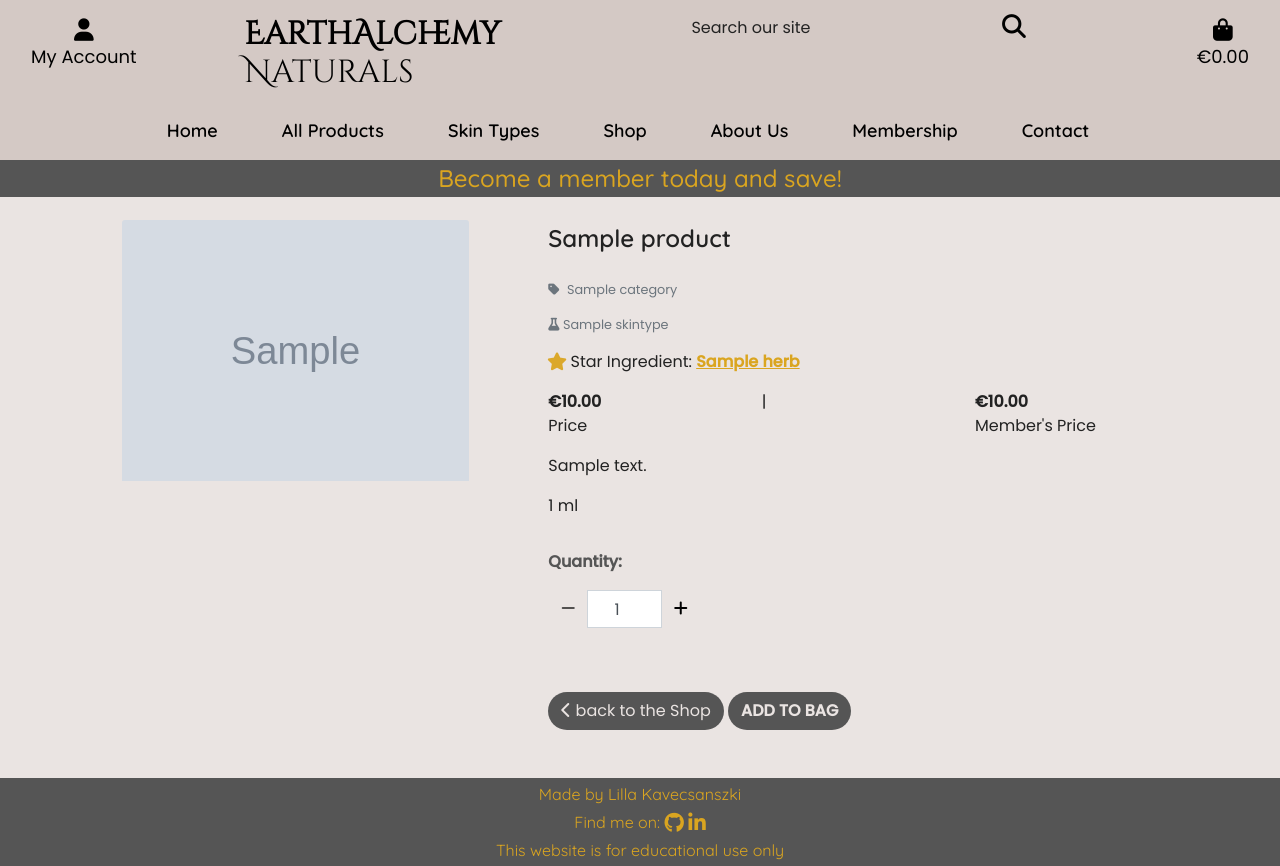
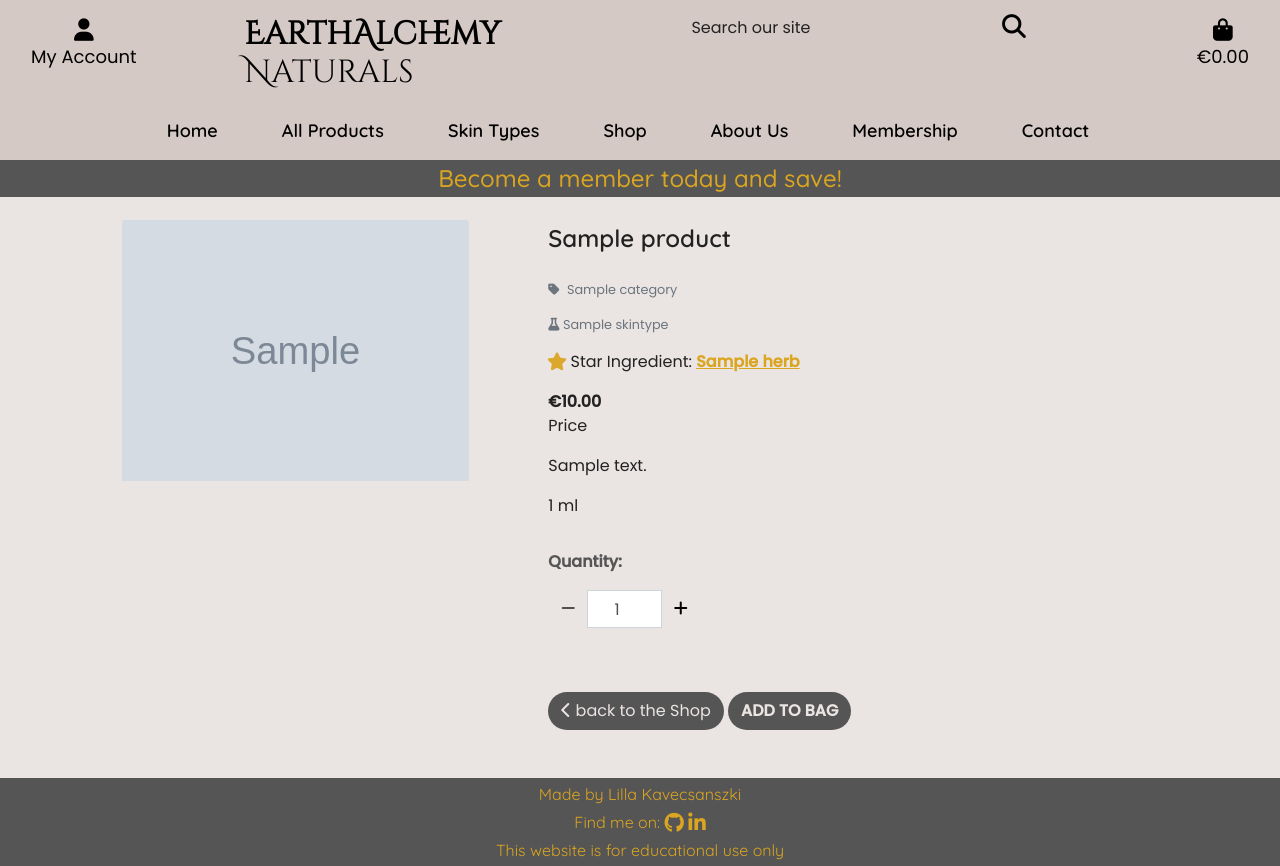
Before and after one commit to Lilla-Kavecsanszki/EarthAlchemyNaturals, a Django app: page /products/1/ in a window 1280 px wide. Run offline with Django 3.2, Linux system fonts and the light colour scheme; tables that the repository leaves empty hold one stand-in row (values such as "Sample post"); grey boxes marked "Sample" are stand-in pictures; some libraries are stand-ins or nearby versions.

Commit message:
Changed product model and price logic

```diff
--- a/bag/contexts.py
+++ b/bag/contexts.py
@@ -2,42 +2,36 @@ from decimal import Decimal
 from django.conf import settings
 from django.shortcuts import get_object_or_404
 from products.models import Product
-from profiles.models import UserProfile
-from membership.views import is_membership_valid
 
 
-# Delivery cost calculation
 def bag_contents(request):
+
     bag_items = []
     total = 0
     product_count = 0
     bag = request.session.get('bag', {})
-    user = request.user
 
-    for item_id, bag_item in bag.items():
-        product = get_object_or_404(Product, pk=item_id)
-
-        if user.is_authenticated and is_membership_valid(user):
-            print("has valid membership for contexts")
-            price = product.member_price
+    for item_id, item_data in bag.items():
+        if isinstance(item_data, int):
+            product = get_object_or_404(Product, pk=item_id)
+            total += item_data * product.price
+            product_count += item_data
+            bag_items.append({
+                'item_id': item_id,
+                'quantity': item_data,
+                'product': product,
+            })
         else:
-            price = product.price
-
-        if isinstance(bag_item, int):  # Check if bag_item is an int
-            quantity = bag_item
-            price = product.price  # Use regular price for anonymous users
-        else:
-            quantity = bag_item['quantity']
-            price = Decimal(bag_item['price'])
-
-        total += quantity * price
-        product_count += quantity
-        bag_items.append({
-            'item_id': item_id,
-            'quantity': quantity,
-            'product': product,
-            'price': price,
-        })
+            product = get_object_or_404(Product, pk=item_id)
+            for size, quantity in item_data['items_by_size'].items():
+                total += quantity * product.price
+                product_count += quantity
+                bag_items.append({
+                    'item_id': item_id,
+                    'quantity': quantity,
+                    'product': product,
+                    'size': size,
+                })
 
     if total < settings.FREE_DELIVERY_THRESHOLD:
         delivery = total * Decimal(settings.STANDARD_DELIVERY_PERCENTAGE / 100)
@@ -45,7 +39,9 @@ def bag_contents(request):
     else:
         delivery = 0
         free_delivery_delta = 0
+
     grand_total = delivery + total
+
     context = {
         'bag_items': bag_items,
         'total': total,
@@ -55,4 +51,5 @@ def bag_contents(request):
         'free_delivery_threshold': settings.FREE_DELIVERY_THRESHOLD,
         'grand_total': grand_total,
     }
+
     return context
--- a/bag/templates/bag/bag.html
+++ b/bag/templates/bag/bag.html
@@ -41,8 +41,7 @@
                             <div>
                                 <p><strong>{{ item.product.name }}</strong></p>
                                 <p>{{ item.product.milliliter }} ml</p>
-                                <p>Price: €{{ item.product.price }}</p>
-                                <p class="mb-5">Member's price: €{{ item.product.member_price }}</p>
+                                <p class="mb-5">Price: €{{ item.product.price }}</p>
                                 <hr>
                             </div>
                         </div>
--- a/products/admin.py
+++ b/products/admin.py
@@ -11,7 +11,6 @@ class ProductAdmin(admin.ModelAdmin):
         'category',
         'milliliter',
         'price',
-        'member_price',
         'display_skin_types',
         'image',
     )
--- a/products/models.py
+++ b/products/models.py
@@ -40,7 +40,6 @@ class Product(models.Model):
     description = models.TextField()
     sku = models.CharField(max_length=250)
     price = models.DecimalField(max_digits=6, decimal_places=2)
-    member_price = models.DecimalField(max_digits=6, decimal_places=2)
     category = models.ForeignKey(
         'Category', null=True, blank=True, on_delete=models.SET_NULL)
     skin_types = models.ManyToManyField('SkinType')
--- a/products/templates/products/product_detail.html
+++ b/products/templates/products/product_detail.html
@@ -86,14 +86,6 @@
               <p class="mb-0 font-weight-bold">€{{ product.price }}</p>
               <p class="mb-0">Price</p>
             </div>
-            <!-- separator symbol -->
-            <div class="col">
-              <p class="mb-0">|</p>
-            </div>
-            <div class="col">
-              <p class="mb-0 font-weight-bold">€{{ product.member_price }}</p>
-              <p class="mb-0">Member's Price</p>
-            </div>
           </div>
         </div>
         <p class="mt-3 product_detail">{{ product.description }}</p>
```
Also changed, not shown: bag/views.py (+16 -67 lines), products/migrations/0004_remove_product_member_price.py (added).
